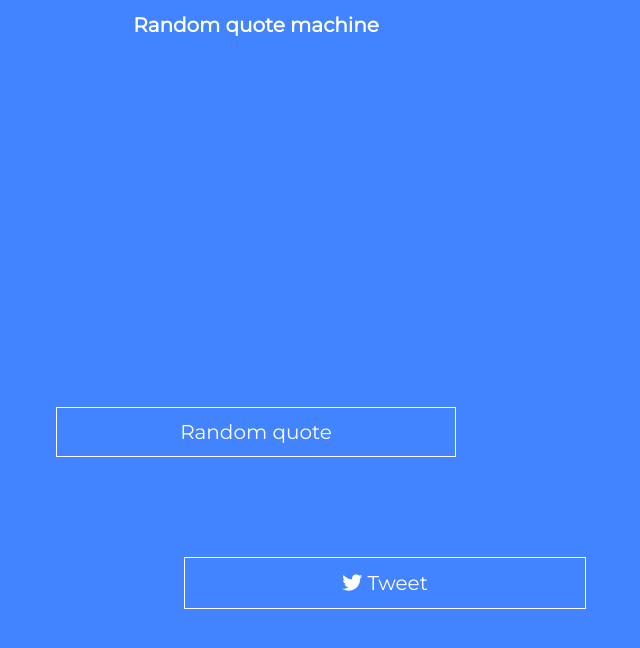
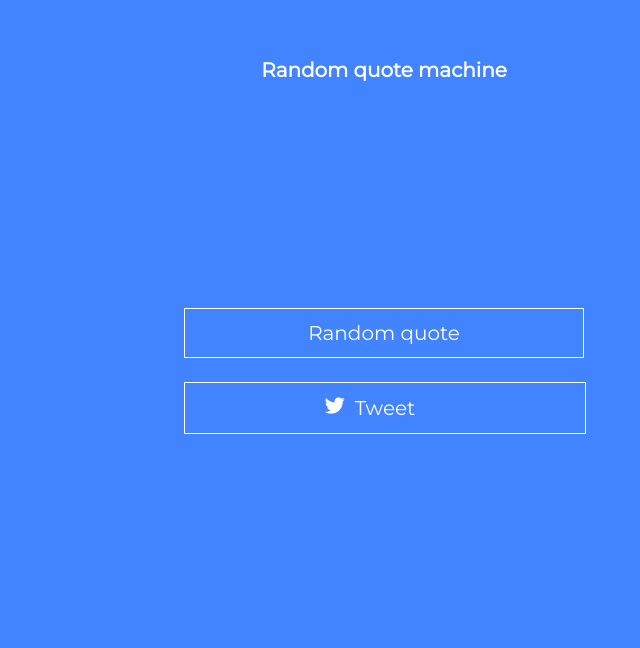
Before and after one commit to blagoff/Quotes, a plain HTML site: page index.html in a window 1280 px wide. Shown: the whole page, without its empty margins (384-1024 px from the left). Drawn offline with Linux system fonts and the light colour scheme; no server answers.

Commit message:
css mixin

```diff
--- a/style.scss
+++ b/style.scss
@@ -5,10 +5,14 @@
 	color: white;
 	text-decoration: none;
 	font-size: 20px;
+	position: absolute;
 }
 
+
+
 @mixin btn{
-	margin-top: 350px;
+	margin-top: 300px;
+	margin-left: 560px;
 	border: 1px solid white;
 	width: 400px;
 	height: 50px;
@@ -20,9 +24,19 @@
 
 .link{
 	@include btn;
-	margin-top: 100px;
+	margin-top: 350px;
 	margin-left: 560px;
 	display: flex;
 	align-items: center;
 	justify-content: center;
+
+	i{
+		margin-left: -30px;
+	}
 }
+
+h1{
+	@include btn;
+	margin-top: 50px;
+	border:none;
+}
```
Also changed, not shown: style.css, 1 other file.
